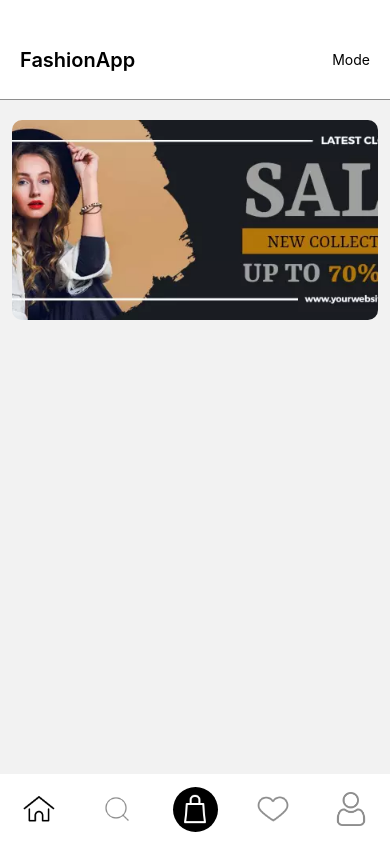
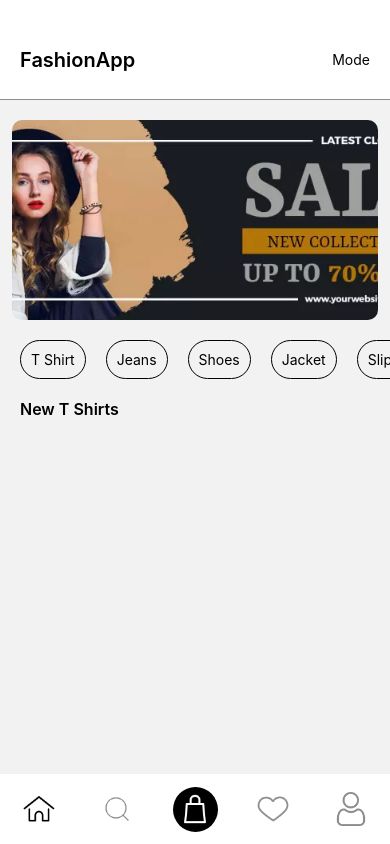
Before and after one commit to Hartz-byte/native-e-commerce, a React Native app: screen /Home in a window 390 px wide. Built offline with nearby package versions, Linux system fonts and the light colour scheme.

Commit message:
home update

```diff
--- a/src/BottomNavScreens/Main.js
+++ b/src/BottomNavScreens/Main.js
@@ -1,8 +1,33 @@
-import { View, Text, Image } from "react-native";
-import React from "react";
+import { View, Text, Image, FlatList, TouchableOpacity } from "react-native";
+import React, { useEffect, useState } from "react";
 import Header from "../Common/Header";
+import { products } from "../Products";
 
 const Main = () => {
+  const [categoryList, setCategoryList] = useState([]);
+  const [tshirtList, setTshirtList] = useState([]);
+  const [jeansList, setJeansList] = useState([]);
+  const [shoesList, setShoesList] = useState([]);
+  const [jacketList, setJacketList] = useState([]);
+  const [trousersList, setTrousersList] = useState([]);
+  const [slipperList, setSlipperList] = useState([]);
+
+  useEffect(() => {
+    let tempCategory = [];
+
+    products.category.map((item) => {
+      tempCategory.push(item);
+    });
+
+    setCategoryList(tempCategory);
+    setTshirtList(products.category[0].data);
+    setJeansList(products.category[1].data);
+    setShoesList(products.category[2].data);
+    setJacketList(products.category[3].data);
+    setSlipperList(products.category[4].data);
+    setTrousersList(products.category[5].data);
+  }, []);
+
   return (
     <View style={{ flex: 1 }}>
       {/* header */}
@@ -19,6 +44,41 @@ const Main = () => {
           marginTop: 20,
         }}
       />
+
+      {/* categories flatlist */}
+      <View style={{ marginTop: 20 }}>
+        <FlatList
+          data={categoryList}
+          horizontal
+          showsHorizontalScrollIndicator={false}
+          renderItem={({ item, index }) => {
+            return (
+              <TouchableOpacity
+                style={{
+                  padding: 10,
+                  borderWidth: 1,
+                  marginLeft: 20,
+                  borderRadius: 20,
+                }}
+              >
+                <Text style={{ color: "#000" }}>{item.category}</Text>
+              </TouchableOpacity>
+            );
+          }}
+        />
+      </View>
+
+      <Text
+        style={{
+          marginTop: 20,
+          marginLeft: 20,
+          color: "#000",
+          fontSize: 16,
+          fontWeight: "600",
+        }}
+      >
+        New T Shirts
+      </Text>
     </View>
   );
 };
```
Also changed, not shown: 1 other file (tests, documents, lock files or other folders).
